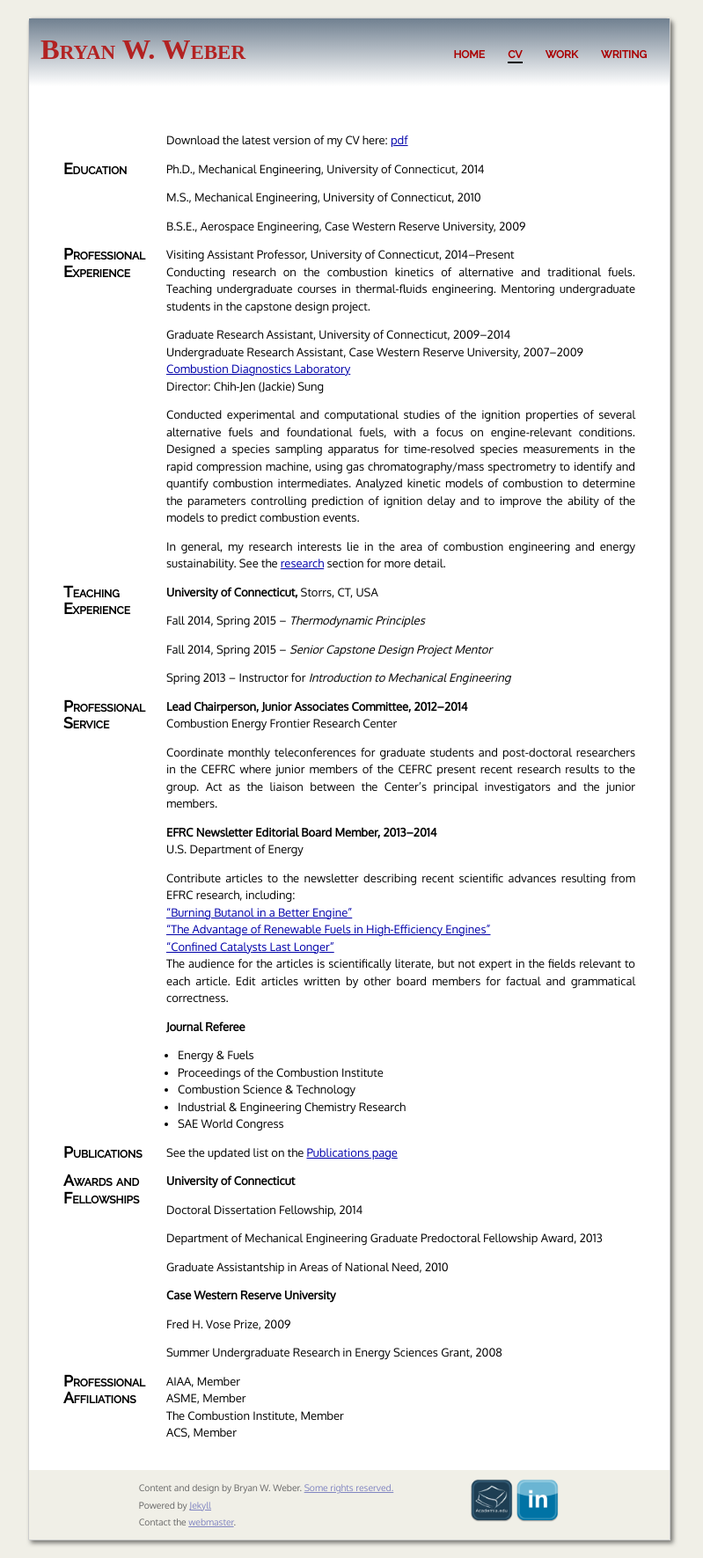
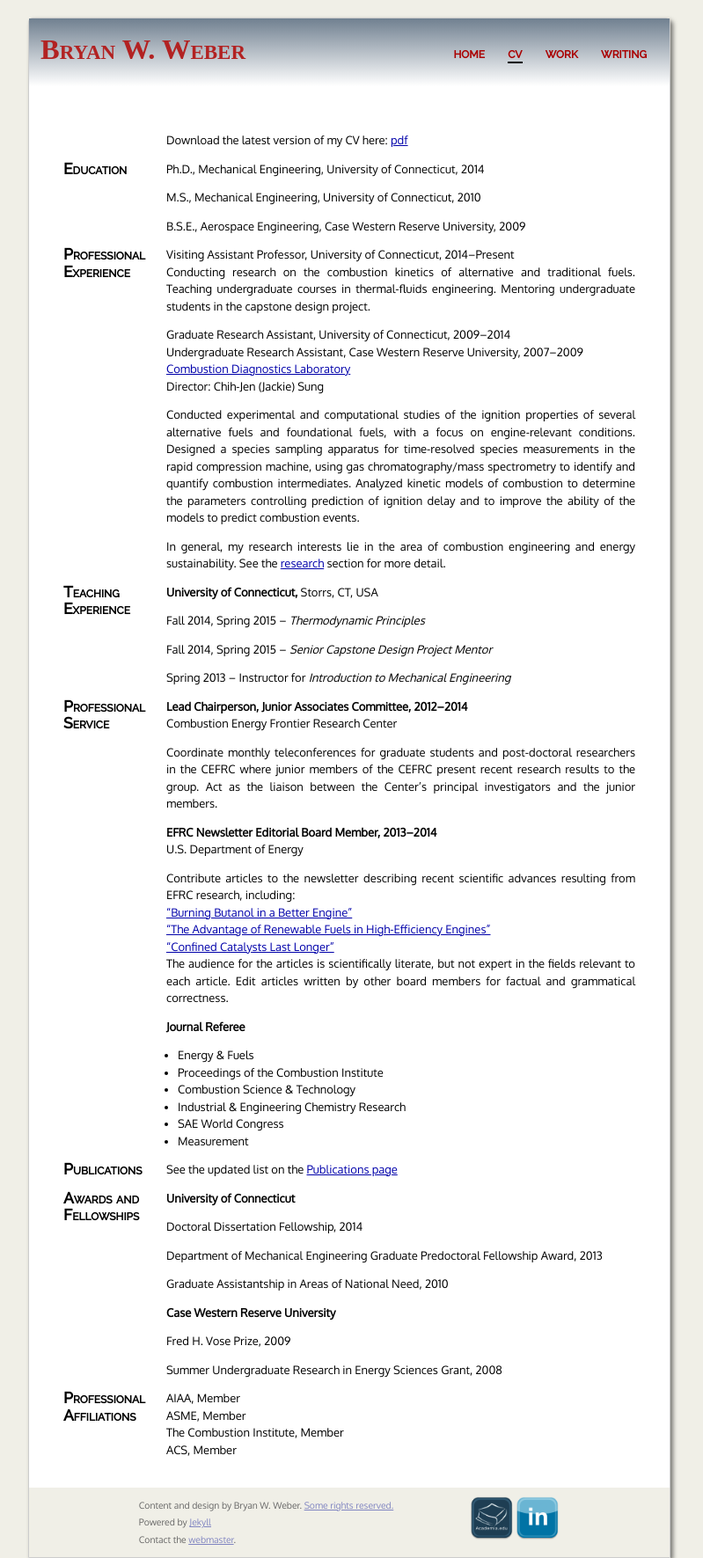
Before and after one commit to bryanwweber/bryanwweber.github.io, a Jekyll site: the page built from cv/index.md, in a window 1280 px wide. Shown: the whole page at 88% size, without its empty margins (243-1042 px from the left). Built offline with Jekyll 4.4.1, drawn with Linux system fonts in a browser that asks for light colours; some web fonts are replaced.

Commit message:
Add journal to reviews

```diff
--- a/cv/index.md
+++ b/cv/index.md
@@ -82,6 +82,7 @@ by other board members for factual and grammatical correctness.
 + Combustion Science & Technology
 + Industrial & Engineering Chemistry Research
 + SAE World Congress
++ Measurement
 
 Publications
 ---
```
